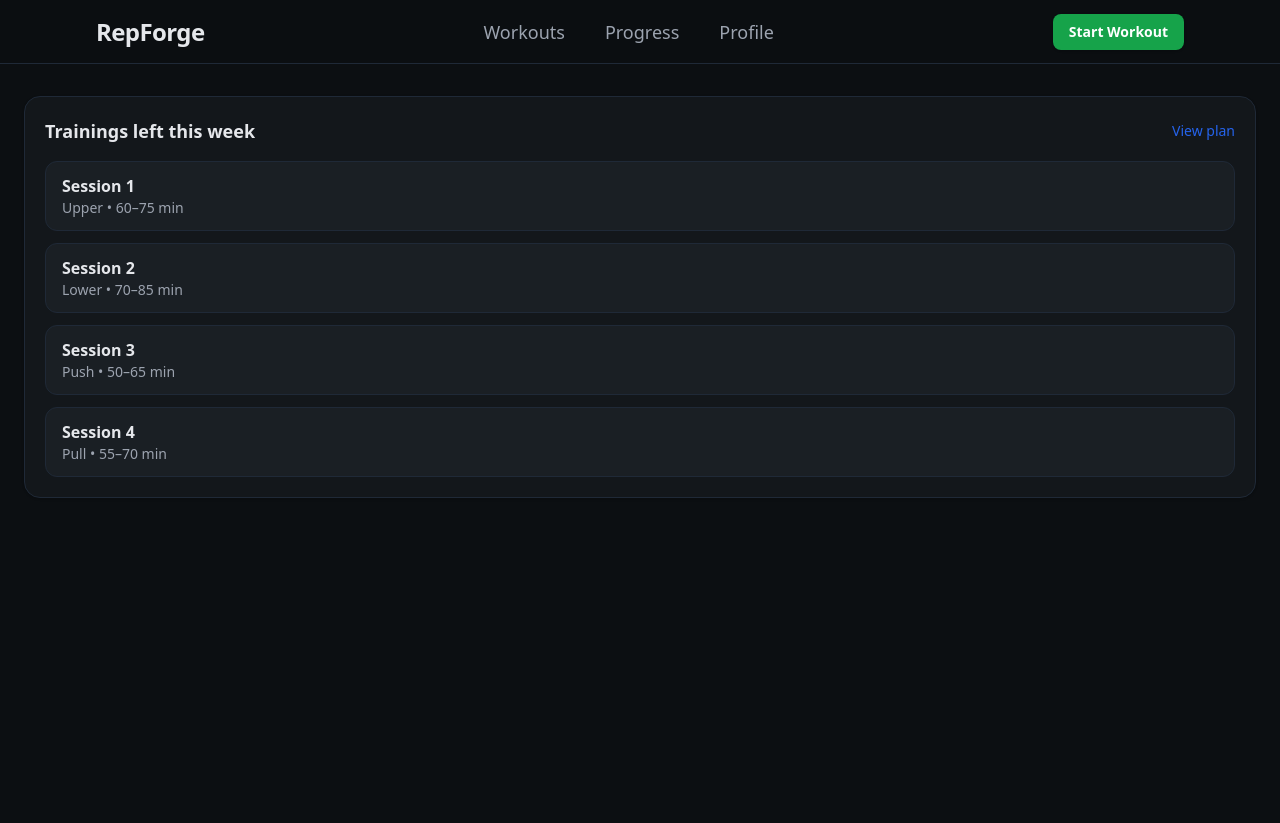
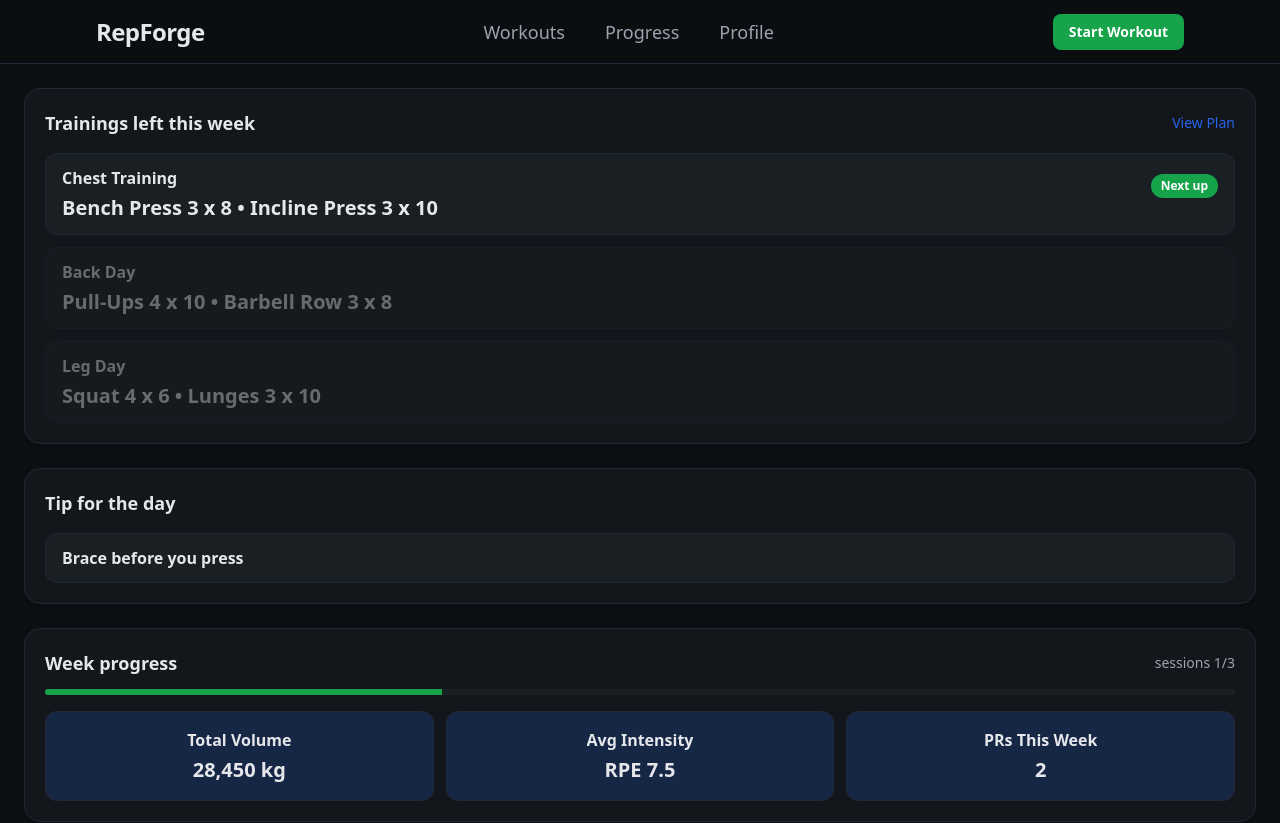
Before and after one commit to szymonadamowicz/SportApp, a Next.js app in the folder frontend-app/: page / in a window 1280 px wide. Shown: the top 823 px of the page. Before the commit the page ends 800 px from the top, so only its background shows below. Built offline with nearby package versions, Linux system fonts and the light colour scheme.

Commit message:
added mocks and adjusted infoPanel

```diff
--- a/frontend-app/src/app/components/InfoPanel.tsx
+++ b/frontend-app/src/app/components/InfoPanel.tsx
@@ -2,47 +2,41 @@
 
 import * as React from "react";
 import clsx from "clsx";
-
-export type PanelItem = {
-  title: string;
-  subtitle?: string;
-  right?: React.ReactNode;
-};
-
-type InfoPanelProps = {
-  title: string;
-  desc?: React.ReactNode;
-  items: PanelItem[];
-  layout?: "column" | "row";
-  maxPerRow?: number;
-  progress?: number;
-  className?: string;
-};
+import { InfoPanelProps } from "@/types/types";
 
 export default function InfoPanel({
   title,
   desc,
+  anchorDesc,
   items,
   layout = "column",
   maxPerRow = 3,
   progress,
   className,
-}: InfoPanelProps) {
+  dimOthers = false,
+}: InfoPanelProps & { dimOthers?: boolean }) {
   const isRow = layout === "row";
 
   return (
     <section
       className={clsx(
-        "bg-bgCard border border-borderSoft rounded-2xl p-4 md:p-5 shadow-sm",
+        "bg-bgCard border border-borderSoft rounded-2xl mt-6 p-4 md:p-5 shadow-sm",
         className
       )}
     >
       <div className="flex items-center justify-between gap-3">
         <h3 className="text-textPrimary text-lg font-semibold">{title}</h3>
-        {desc ? (
-          <div className="text-sm text-infoBlue hover:opacity-90 cursor-pointer select-none">
-            {desc}
-          </div>
+
+        {anchorDesc ? (
+          <a
+            href={anchorDesc.href ?? "#"}
+            onClick={anchorDesc.onClick}
+            className="text-sm text-infoBlue hover:underline hover:opacity-90 cursor-pointer select-none"
+          >
+            {anchorDesc.label}
+          </a>
+        ) : desc ? (
+          <div className="text-sm text-textSecondary select-none">{desc}</div>
         ) : null}
       </div>
 
@@ -73,21 +67,32 @@ export default function InfoPanel({
           <div
             key={idx}
             className={clsx(
-              "rounded-xl border border-borderSoft bg-bgHighlight",
-              isRow ? "p-4 flex items-center justify-between" : "px-4 py-3 flex items-start justify-between gap-3"
+              "rounded-xl border border-borderSoft transition duration-300",
+              isRow
+                ? "p-4 flex flex-col justify-center items-center text-center"
+                : "px-4 py-3 flex items-start justify-between gap-3",
+              dimOthers && idx !== 0
+                ? "opacity-40 hover:opacity-100"
+                : "opacity-100",
+              it.bgColor ?? "bg-bgHighlight"
             )}
           >
-            <div className={clsx("min-w-0", isRow ? "" : "")}>
+            <div className="min-w-0">
               <div className="text-textPrimary font-semibold truncate">
                 {it.title}
               </div>
-              {it.subtitle ? (
-                <div className="text-textSecondary text-sm truncate">
+              {it.subtitle && (
+                <div className="text-textPrimary text-xl font-bold mt-1 truncate">
                   {it.subtitle}
                 </div>
-              ) : null}
+              )}
             </div>
-            {it.right ? <div className="shrink-0">{it.right}</div> : null}
+
+            {it.right && (
+              <div className="shrink-0 px-2.5 py-1 rounded-full bg-accent text-white text-xs font-semibold whitespace-nowrap mt-2">
+                {it.right}
+              </div>
+            )}
           </div>
         ))}
       </div>
--- a/frontend-app/src/app/components/pagesComponents/HomePage.tsx
+++ b/frontend-app/src/app/components/pagesComponents/HomePage.tsx
@@ -1,23 +1,44 @@
+import {
+  recentHighlights,
+  tipForTheDay,
+  trainings,
+  weeklyProgress,
+} from "@/mocks/HomePageMocks";
 import InfoPanel from "../InfoPanel";
 
 export default function HomePage() {
-  const trainingsLeft = [
-    { title: "Session 1" },
-    { title: "Session 2" },
-    { title: "Session 3" },
-    { title: "Session 4" },
-  ];
-
   return (
-    <InfoPanel
-      title="Trainings left this week"
-      desc="View plan"
-      items={[
-        { title: "Session 1", subtitle: "Upper • 60–75 min" },
-        { title: "Session 2", subtitle: "Lower • 70–85 min" },
-        { title: "Session 3", subtitle: "Push • 50–65 min" },
-        { title: "Session 4", subtitle: "Pull • 55–70 min" },
-      ]}
-    />
+    <>
+      <InfoPanel
+        title="Trainings left this week"
+        anchorDesc={{
+          label: "View Plan",
+          href: "/workouts",
+        }}
+        items={trainings}
+        dimOthers={true}
+      />
+      <InfoPanel title="Tip for the day" items={tipForTheDay.tip} />
+      <InfoPanel
+        title="Week progress"
+        desc={`sessions ${
+          trainings.filter((i) => i.workout?.completed).length
+        }/${trainings.length}`}
+        progress={
+          trainings.filter((i) => i.workout?.completed).length /
+          Math.max(1, trainings.length)
+        }
+        items={weeklyProgress}
+        layout="row"
+        maxPerRow={3}
+      />
+      <InfoPanel
+        title="Recent highlights"
+        anchorDesc={{ label: "See all", href:"/profile" }}
+        items={recentHighlights}
+        layout="row"
+        maxPerRow={3}
+      />
+    </>
   );
 }
--- a/frontend-app/src/app/layout.tsx
+++ b/frontend-app/src/app/layout.tsx
@@ -16,7 +16,7 @@ export default function RootLayout({
     <html lang="en" className="bg-bgMain text-textPrimary">
       <body>
         <Navbar />
-        <main id="__main" className="pt-24 relative z-0 min-h-screen">
+        <main id="__main" className="pt-16 relative z-0 min-h-screen">
           <div className="max-w-7xl mx-auto px-4 md:px-6">
             {children}
           </div>
--- /dev/null
+++ b/frontend-app/src/app/mocks/HomePageMocks.ts
@@ -0,0 +1,87 @@
+import { PanelItem, Workout } from "@/types/types";
+
+const workouts: Workout[] = [
+  {
+    id: "chest_001",
+    name: "Chest Training",
+    muscleGroup: "chest",
+    completed: true,
+    exercises: [
+      { name: "Bench Press", sets: 3, reps: 8, weight: 80 },
+      { name: "Incline Press", sets: 3, reps: 10, weight: 24 },
+    ],
+  },
+  {
+    id: "back_001",
+    name: "Back Day",
+    muscleGroup: "back",
+    completed: false,
+    exercises: [
+      { name: "Pull-Ups", sets: 4, reps: 10 },
+      { name: "Barbell Row", sets: 3, reps: 8, weight: 60 },
+    ],
+  },
+  {
+    id: "legs_001",
+    name: "Leg Day",
+    muscleGroup: "legs",
+    completed: false,
+    exercises: [
+      { name: "Squat", sets: 4, reps: 6, weight: 100 },
+      { name: "Lunges", sets: 3, reps: 10, weight: 20 },
+    ],
+  },
+];
+
+export const trainings: PanelItem[] = workouts.map((item, index) => ({
+  title: item.name,
+  subtitle: item.exercises
+    .map((ex) => `${ex.name} ${ex.sets} x ${ex.reps}`)
+    .join(`  • `),
+  right: index == 0 ? "Next up" : null,
+  workout: item,
+}));
+
+export const tipForTheDay: { tip: PanelItem[] } = {
+  tip: [
+    {
+      title: "Brace before you press",
+    },
+  ],
+};
+
+export const weeklyProgress: PanelItem[] = [
+  {
+    id: "progress_001",
+    title: "Total Volume",
+    subtitle: "28,450 kg",
+    bgColor: "bg-infoBlue/20",
+  },
+  {
+    id: "progress_002",
+    title: "Avg Intensity",
+    subtitle: "RPE 7.5",
+    bgColor: "bg-infoBlue/20",
+  },
+  {
+    id: "progress_003",
+    title: "PRs This Week",
+    subtitle: "2",
+    bgColor: "bg-infoBlue/20",
+  },
+];
+
+export const recentHighlights: PanelItem[] = [
+  {
+    id: "highlight_001",
+    title: "Deadlift PR",
+    subtitle: "200 kg × 3",
+    right: "+15 kg",
+  },
+  {
+    id: "highlight_002",
+    title: "Streak",
+    subtitle: "7 days in a row",
+    right: "Level Up",
+  },
+];
--- /dev/null
+++ b/frontend-app/src/app/types/types.ts
@@ -0,0 +1,38 @@
+export interface Exercise {
+  name: string;
+  sets: number;
+  reps: number;
+  weight?: number;
+  restTimeSec?: number;
+}
+
+export interface Workout {
+  id: string;
+  name: string;
+  date?: string;
+  muscleGroup: string;
+  exercises: Exercise[];
+  notes?: string;
+  completed: boolean;
+}
+
+export interface PanelItem {
+  id?: string;
+  title: string;
+  subtitle?: string;
+  right?: React.ReactNode;
+  workout?: Workout;
+  bgColor?: string;
+}
+
+export interface InfoPanelProps {
+  title: string;
+  desc?: React.ReactNode;
+  anchorDesc?: { label: string; href: string; onClick?: () => void };
+  items: PanelItem[];
+  layout?: "column" | "row";
+  maxPerRow?: number;
+  progress?: number;
+  className?: string;
+  dimOthers?: boolean;
+}
```
